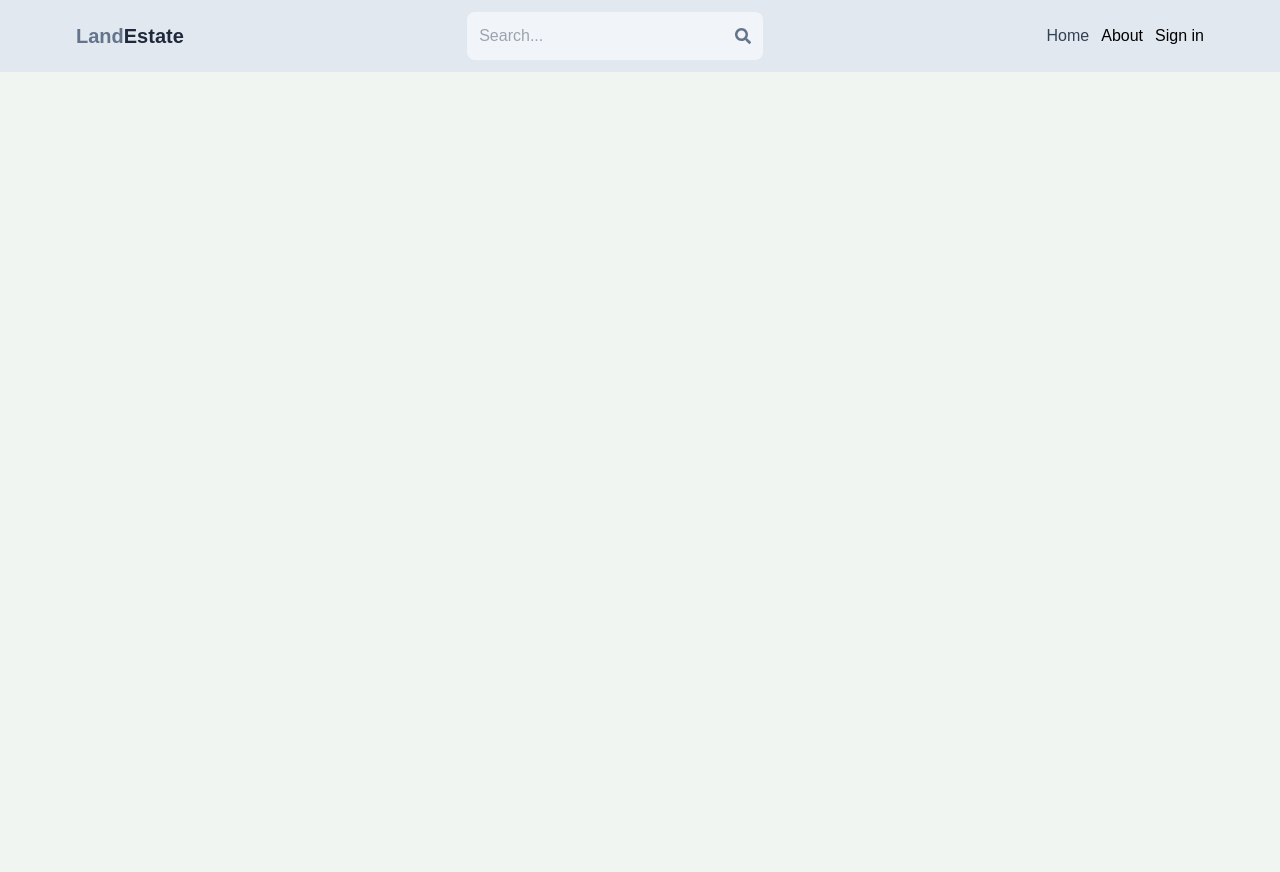
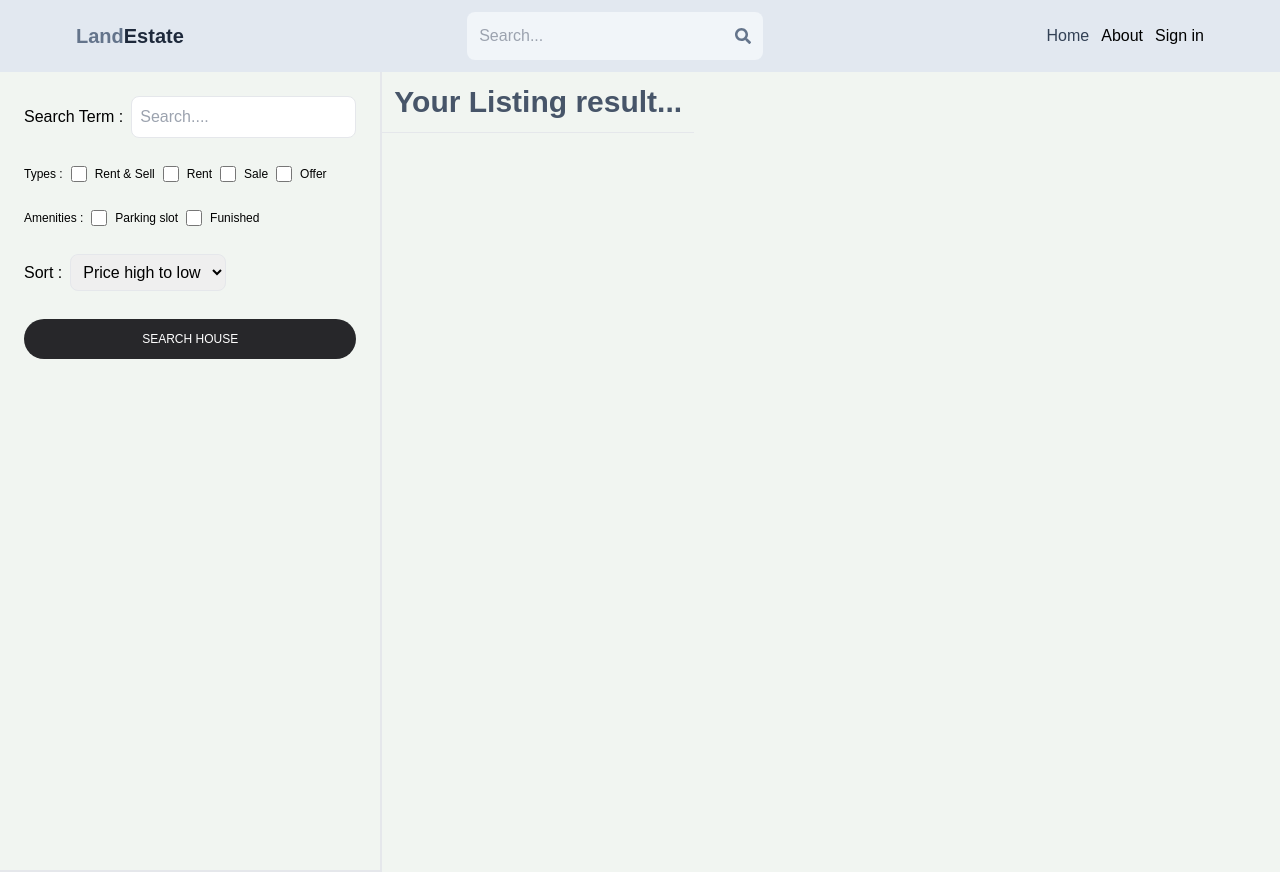
Before and after one commit to tchasinga/Real-Estate-house-Marketplace, a React (Vite) app in the folder frontend/: page /search in a window 1280 px wide. Before the commit the page ends 800 px from the top, so only its background shows below. Built offline with nearby package versions, Linux system fonts and the light colour scheme; what ldrs would draw is missing.

Commit message:
Seach page UI added

```diff
--- a/frontend/src/App.jsx
+++ b/frontend/src/App.jsx
@@ -9,6 +9,7 @@ import PrivateRoute from './Components/PrivateRoute'
 import CreateListing from './Pages/CreateListing'
 import UpdatingListing from './Pages/UpdatingListing'
 import Listing from './Pages/Listing'
+import Search from './Pages/Search'
 
 
 function App() {
@@ -22,6 +23,7 @@ function App() {
         <Route path='/sign-up' element={<SignOut/>}/>
         <Route path='/about' element={<About/>}/>
         <Route path='/listing/:listingId' element={<Listing />}/>
+        <Route path='/search' element={<Search />}/>
 
         <Route element={<PrivateRoute />}>
         <Route path='/profile' element={<Profile />}/>
--- /dev/null
+++ b/frontend/src/Pages/Search.jsx
@@ -0,0 +1,67 @@
+export default function Search() {
+  return (
+    <div className="flex flex-col md:flex-row">
+
+       <div className="p-6 border-b-2 md:border-r-2 md:min-h-screen">
+         <form className="flex flex-col gap-7">
+              <div className="flex items-center gap-2 ">
+                <label className="whitespace-nowrap">Search Term :</label>
+                <input type="text" id='searchTerm' placeholder="Search...." className="border rounded-lg w-full p-2"/>
+              </div>
+              <div className="flex gap-2 flex-wrap text-xs">
+                   <label>Types : </label>
+                   <div className="flex gap-2">
+                      <input type="checkbox" id='all' value="House" className="w-4"/>
+                      <span>Rent & Sell</span>
+                   </div>
+
+                   <div className="flex gap-2">
+                      <input type="checkbox" id='rent' value="House" className="w-4"/>
+                      <span>Rent</span>
+                   </div>
+
+                   <div className="flex gap-2">
+                      <input type="checkbox" id='sale' value="House" className="w-4"/>
+                      <span>Sale</span>
+                   </div>
+
+                   <div className="flex gap-2">
+                      <input type="checkbox" id='offer' value="House" className="w-4"/>
+                      <span>Offer</span>
+                   </div>
+              </div>
+
+              {/* SECOND SECTION OF FILTARING....*/}
+
+              <div className="flex gap-2 flex-wrap text-xs">
+                   <label>Amenities : </label>
+                   <div className="flex gap-2">
+                      <input type="checkbox" id='parking' value="House" className="w-4"/>
+                      <span>Parking slot</span>
+                   </div>
+
+                   <div className="flex gap-2">
+                      <input type="checkbox" id='furnished' value="House" className="w-4"/>
+                      <span>Funished</span>
+                   </div>
+              </div>
+
+              <div className="flex items-center gap-2">
+                  <label>Sort :</label>
+                  <select name="" id="sort_order" className=" border rounded-lg p-2">
+                      <option>Price  high to low</option>
+                      <option>Price  low to high</option>
+                      <option>Latest</option>
+                      <option>Oldest</option>
+                  </select>
+              </div>
+              <button className="uppercase bg-zinc-800 p-3 text-center text-white rounded-3xl font-medium text-xs hover:bg-green-900 hover:scale-95 cursor-pointer">search house</button>
+         </form>
+       </div>
+
+       <div className="">
+         <h1 className="text-3xl font-semibold border-b p-3 text-slate-600">Your Listing result...</h1>
+       </div>
+    </div>
+  )
+}
```
